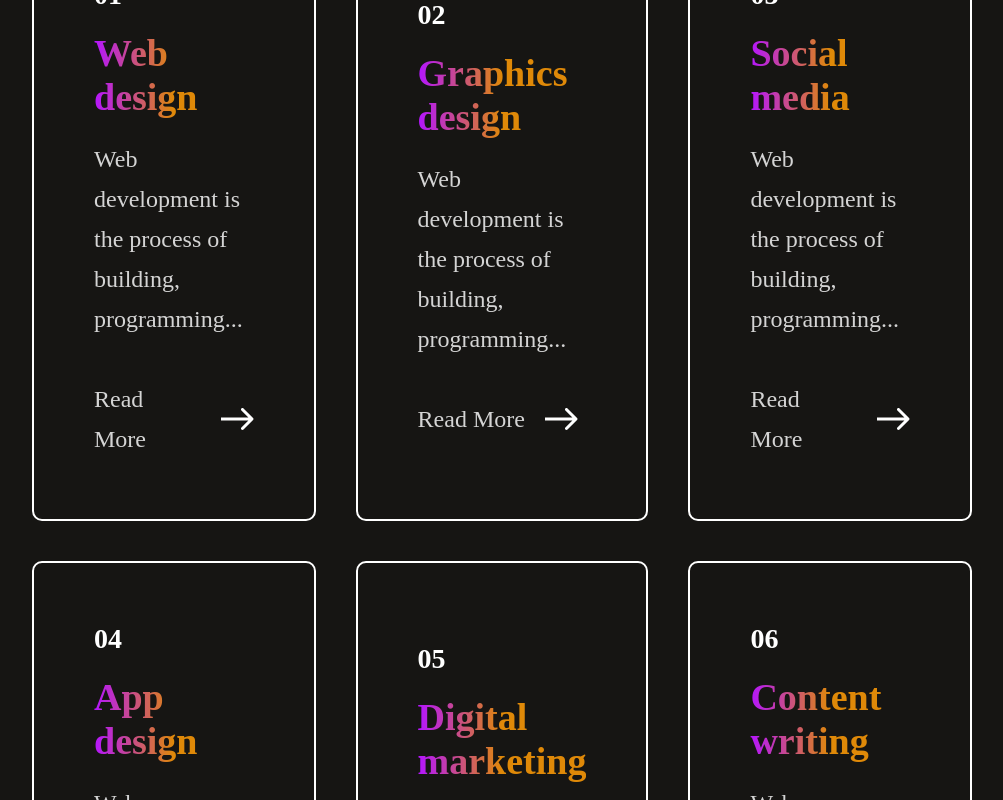
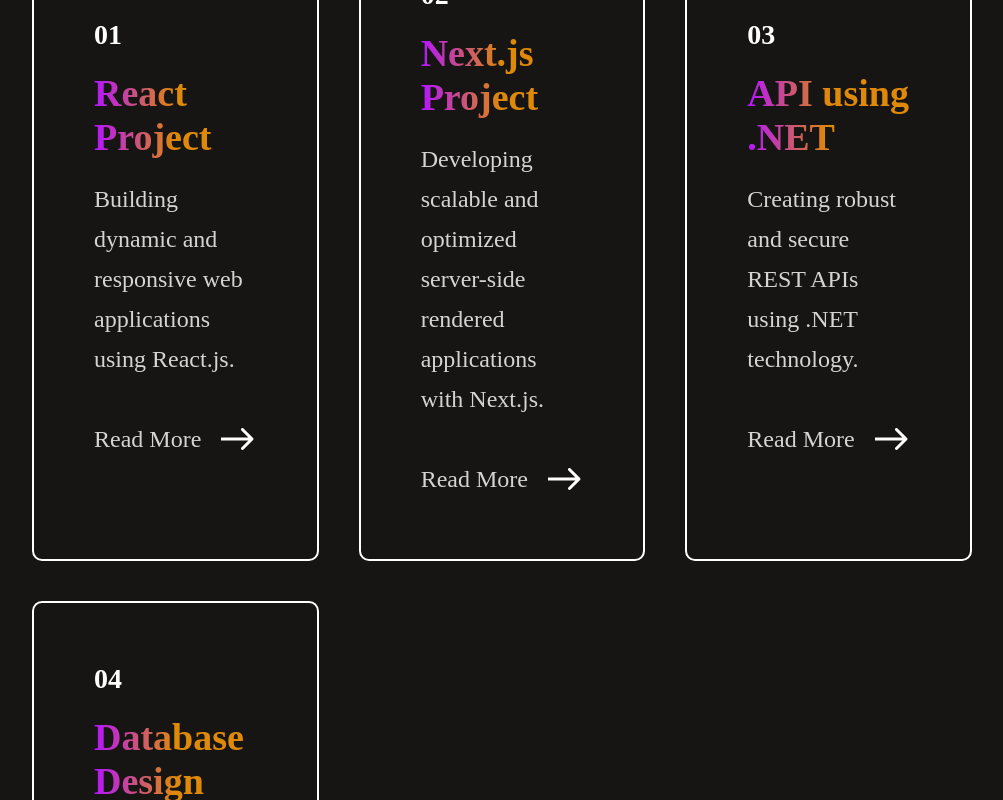
Before and after one commit to shaz290/portfolio-1, a React (Vite) app: page / in a window 1280 px wide. Shown: the part 2700-3500 px from the top of the page, without its empty margins (138-1141 px from the left). Built offline with nearby package versions, Linux system fonts and the light colour scheme; a web font is replaced by a local one.

Commit message:
services

```diff
--- a/src/assets/services_data.js
+++ b/src/assets/services_data.js
@@ -1,34 +1,24 @@
 const Services_Data = [
     {
-        s_no:"01",
-        s_name:"Web design",
-        s_desc:"Web development is the process of building, programming..."
+        s_no: "01",
+        s_name: "React Project",
+        s_desc: "Building dynamic and responsive web applications using React.js."
     },
     {
-        s_no:"02",
-        s_name:"Graphics design",
-        s_desc:"Web development is the process of building, programming..."
+        s_no: "02",
+        s_name: "Next.js Project",
+        s_desc: "Developing scalable and optimized server-side rendered applications with Next.js."
     },
     {
-        s_no:"03",
-        s_name:"Social media",
-        s_desc:"Web development is the process of building, programming..."
+        s_no: "03",
+        s_name: "API using .NET",
+        s_desc: "Creating robust and secure REST APIs using .NET technology."
     },
     {
-        s_no:"04",
-        s_name:"App design",
-        s_desc:"Web development is the process of building, programming..."
-    },
-    {
-        s_no:"05",
-        s_name:"Digital marketing",
-        s_desc:"Web development is the process of building, programming..."
-    },
-    {
-        s_no:"06",
-        s_name:"Content writing",
-        s_desc:"Web development is the process of building, programming..."
-    },
-]
+        s_no: "04",
+        s_name: "Database Design",
+        s_desc: "Designing and optimizing relational databases for scalable applications."
+    }
+];
 
 export default Services_Data;
```
